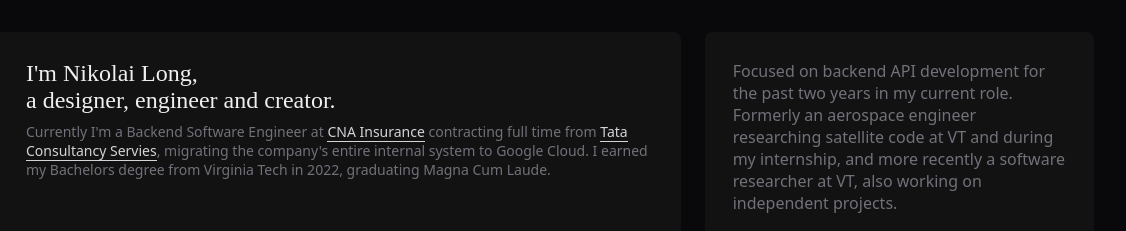
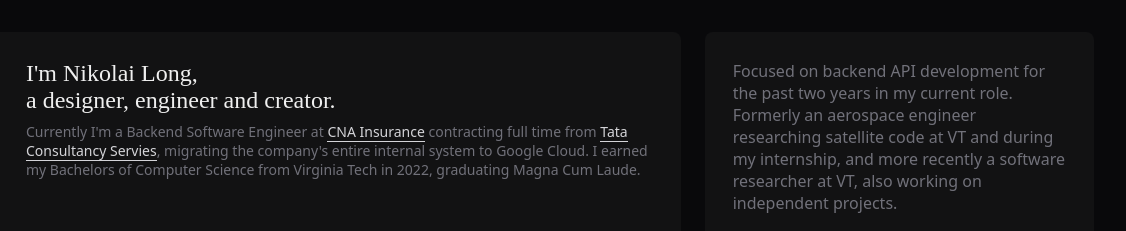
Before and after one commit to NikolaiLong/NikolaiLong, a plain HTML site: page index.html in a window 1280 px wide. Shown: the top 231 px of the page, 154-1280 px from the left. Drawn offline with nearby package versions, Linux system fonts and the light colour scheme; a web font is replaced by a local one.

Commit message:
another minor change

```diff
--- a/index.html
+++ b/index.html
@@ -25,7 +25,7 @@
             <div class="text-box item1-text">
                 Currently I'm a Backend Software Engineer at <a href="https://www.cna.com/">CNA Insurance</a> contracting full time from
                 <a href="https://www.tcs.com/">Tata Consultancy Servies</a>, migrating the company's entire internal system to Google Cloud.
-                I earned my Bachelors degree from Virginia Tech in 2022, graduating Magna Cum Laude.
+                I earned my Bachelors of Computer Science from Virginia Tech in 2022, graduating Magna Cum Laude.
             </div>
         </div>
 
```
